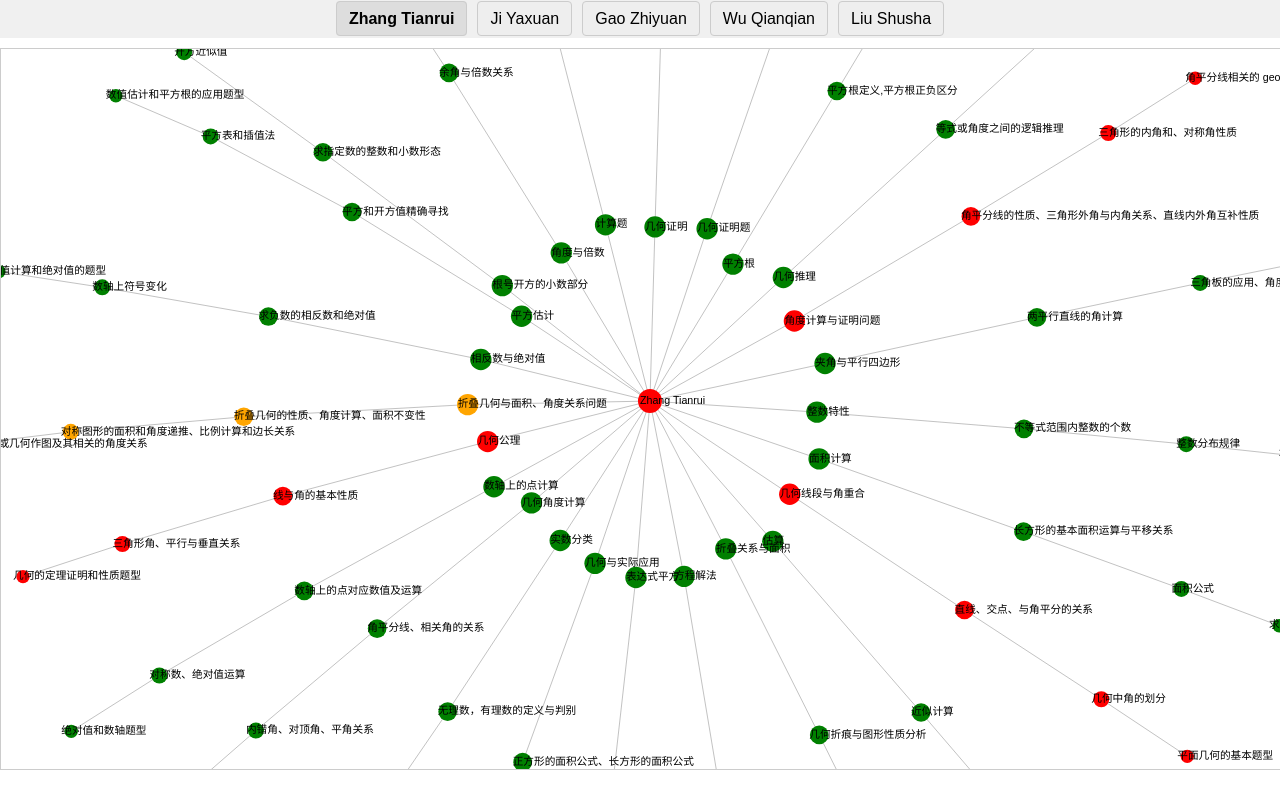
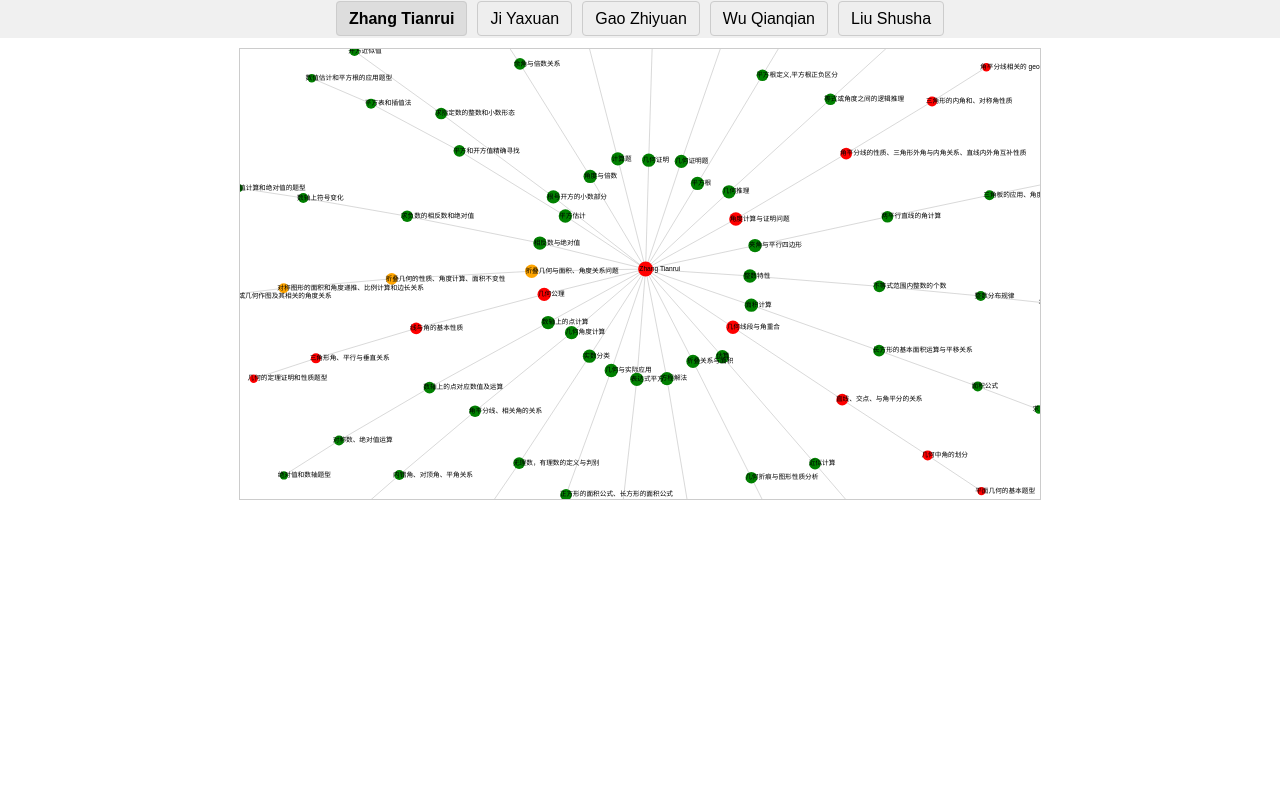
Before and after one commit to zhugejun1/personal-recommend, a plain HTML site: page index.html in a window 1280 px wide. Drawn offline with nearby package versions, Linux system fonts and the light colour scheme.

Commit message:
Update index.html

```diff
--- a/index.html
+++ b/index.html
@@ -2,6 +2,7 @@
 <html lang="zh">
 <head>
   <meta charset="UTF-8">
+  <meta name="viewport" content="width=device-width, initial-scale=1.0">
   <title>个性化学情分析图 – 真实数据生成</title>
   <style>
     body { font-family: Arial, sans-serif; margin: 0; padding: 0; }
@@ -28,8 +29,9 @@
       display: block;
       margin: 10px auto;
       background: #fff;
-      width: 100%;
+      width: 90%;  /* 设置为90%来适配屏幕 */
       height: auto;
+      max-width: 800px;  /* 设置最大宽度，以控制图表的过大 */
     }
     /* 节点文本 */
     .node text { pointer-events: none; font-size: 12px; }
```
